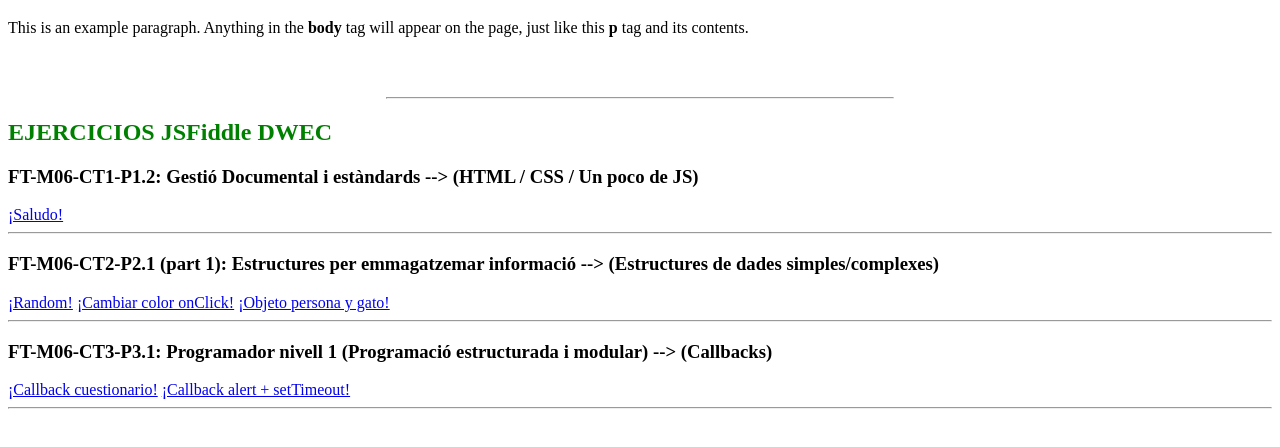
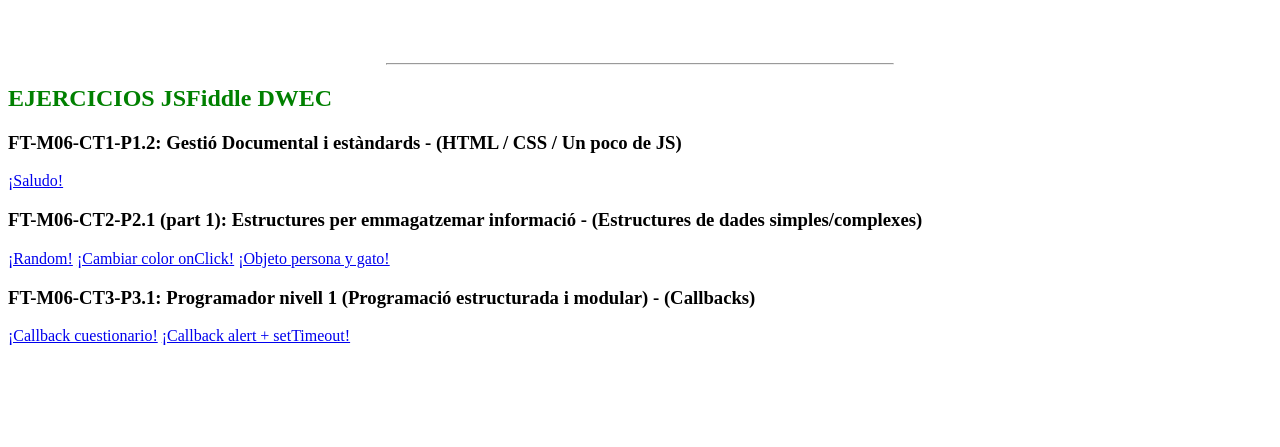
Before and after one commit to davidplanasCEP/davidplanasCEP.github.io, a plain HTML site: page portfolio/index.html in a window 1280 px wide. Shown: the part 61-508 px from the top of the page. Drawn offline with Linux system fonts and the light colour scheme.

Commit message:
Update index.html

```diff
--- a/portfolio/index.html
+++ b/portfolio/index.html
@@ -5,24 +5,23 @@
   </head>
   <body>
     <h1>PORTFOLIO - David Planas Noguer</h1>
-    <p>This is an example paragraph. Anything in the <strong>body</strong> tag will appear on the page, just like this <strong>p</strong> tag and its contents.</p>
 
    <br><br>
     <section>
       <HR width="40%">
       <h1 style="color:green;">EJERCICIOS JSFiddle DWEC</h1>
-        <h3>FT-M06-CT1-P1.2: Gestió Documental i estàndards --> (HTML / CSS / Un poco de JS)</h3>
+        <h3>FT-M06-CT1-P1.2: Gestió Documental i estàndards - (HTML / CSS / Un poco de JS)</h3>
         <a href="https://jsfiddle.net/davidplanasCEP/zryvn6am/7/">¡Saludo!</a>
-      <hr>
-        <h3>FT-M06-CT2-P2.1 (part 1): Estructures per emmagatzemar informació --> (Estructures de dades simples/complexes)</h3>
+
+        <h3>FT-M06-CT2-P2.1 (part 1): Estructures per emmagatzemar informació - (Estructures de dades simples/complexes)</h3>
         <a href="https://jsfiddle.net/davidplanasCEP/q89o4xjw/42/">¡Random!</a>
         <a href="https://jsfiddle.net/davidplanasCEP/m3208kd6/16/">¡Cambiar color onClick!</a>
         <a href="https://jsfiddle.net/davidplanasCEP/7m3ujfnd/21/">¡Objeto persona y gato!</a>
-      <hr>
-        <h3>FT-M06-CT3-P3.1: Programador nivell 1 (Programació estructurada i modular) --> (Callbacks)</h3>
+
+        <h3>FT-M06-CT3-P3.1: Programador nivell 1 (Programació estructurada i modular) - (Callbacks)</h3>
         <a href="https://jsfiddle.net/davidplanasCEP/btknfu9y/15/">¡Callback cuestionario!</a>
         <a href="https://jsfiddle.net/davidplanasCEP/8t5vhoyf/14/">¡Callback alert + setTimeout!</a>
-      <hr>
+
     </section>
 
   </body>
```
